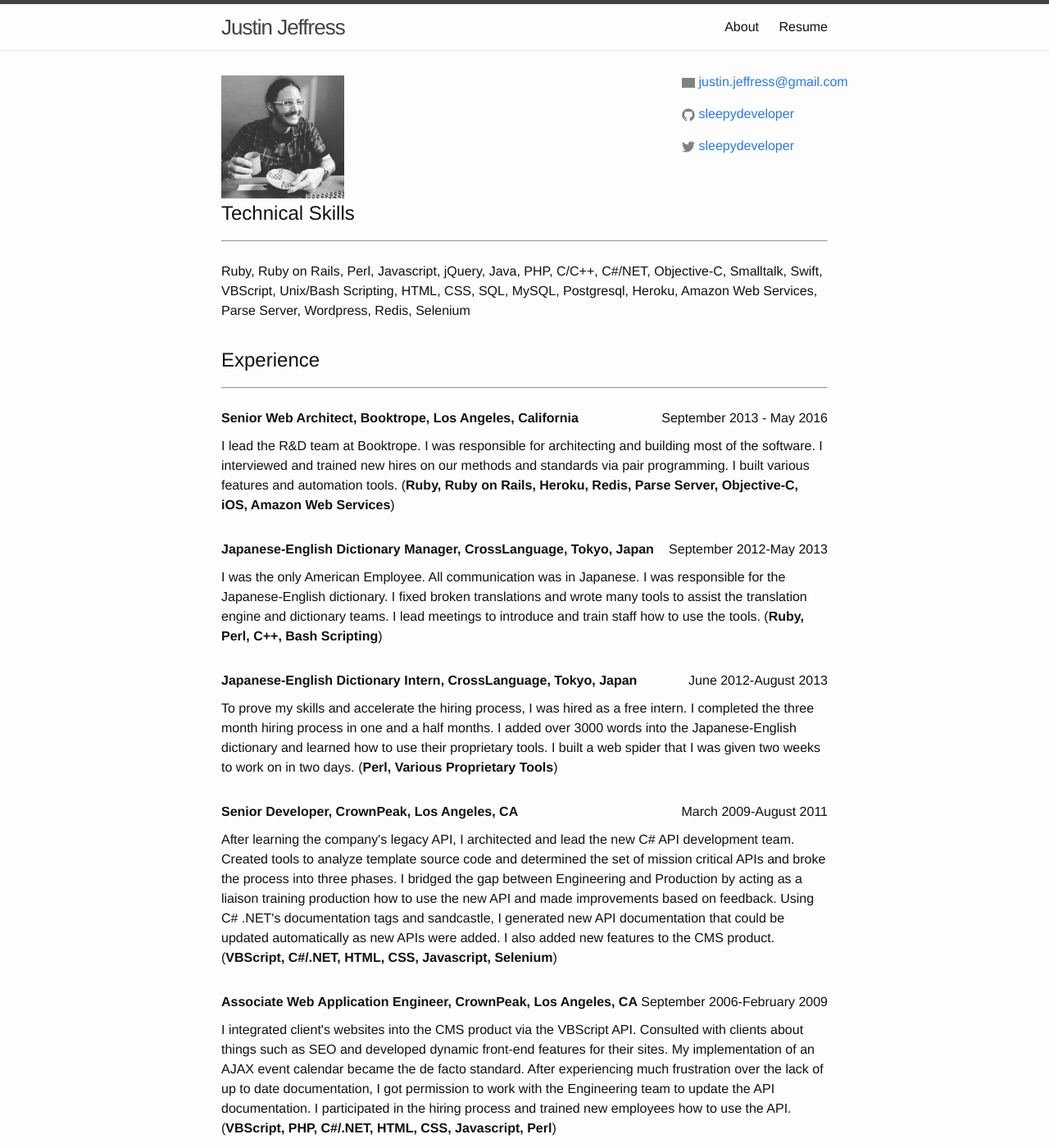
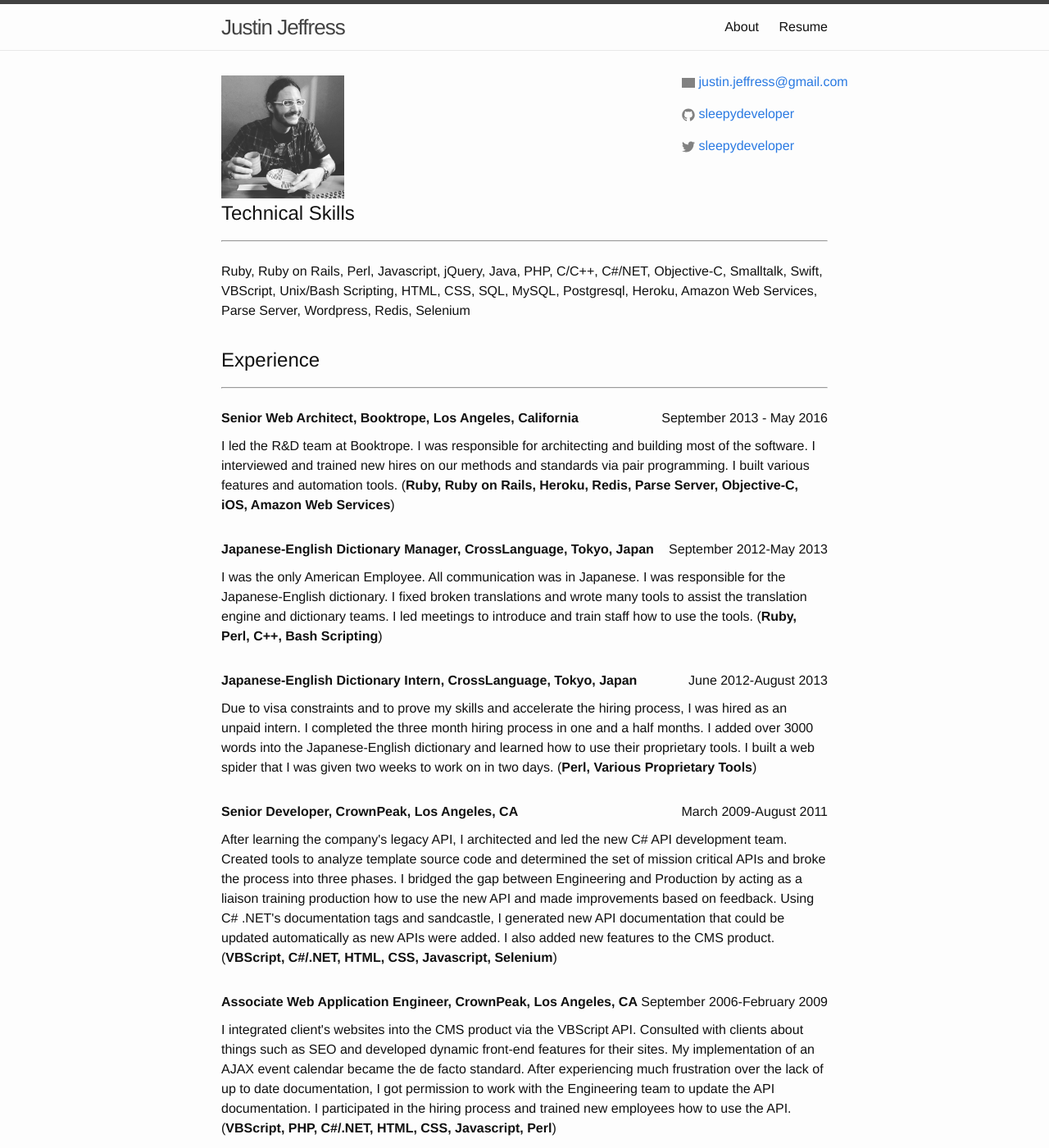
Before and after one commit to SleepyDeveloper/sleepydeveloper.github.io, a Jekyll site: the page built from resume.html, in a window 1280 px wide and 1400 px high. Shown: the whole window at 82% size. Built offline with Jekyll 4.4.1, drawn with Linux system fonts in a browser that asks for light colours.

Commit message:
Fixed wording

```diff
--- a/_data/work-experience.yml
+++ b/_data/work-experience.yml
@@ -2,28 +2,28 @@
   title: Senior Web Architect
   location: Los Angeles, California
   duration: September 2013 - May 2016
-  description: I lead the R&D team at Booktrope. I was responsible for architecting and building most of the software. I interviewed and trained new hires on our methods and standards via pair programming.  I built various features and automation tools.
+  description: I led the R&D team at Booktrope. I was responsible for architecting and building most of the software. I interviewed and trained new hires on our methods and standards via pair programming.  I built various features and automation tools.
   technologies:  Ruby, Ruby on Rails, Heroku, Redis, Parse Server, Objective-C, iOS, Amazon Web Services
 
 - company: CrossLanguage
   title: Japanese-English Dictionary Manager
   location: Tokyo, Japan
   duration: September 2012-May 2013
-  description: I was the only American Employee. All communication was in Japanese. I was responsible for the Japanese-English dictionary. I fixed broken translations and wrote many tools to assist the translation engine and dictionary teams.  I lead meetings to introduce and train staff how to use the tools.
+  description: I was the only American Employee. All communication was in Japanese. I was responsible for the Japanese-English dictionary. I fixed broken translations and wrote many tools to assist the translation engine and dictionary teams.  I led meetings to introduce and train staff how to use the tools.
   technologies: Ruby, Perl, C++, Bash Scripting
 
 - company: CrossLanguage
   title: Japanese-English Dictionary Intern
   location: Tokyo, Japan
   duration: June 2012-August 2013
-  description: To prove my skills and accelerate the hiring process, I was hired as a free intern. I completed the three month hiring process in one and a half months. I added over 3000 words into the Japanese-English dictionary and learned how to use their proprietary tools. I built a web spider that I was given two weeks to work on in two days.
+  description: Due to visa constraints and to prove my skills and accelerate the hiring process, I was hired as an unpaid intern. I completed the three month hiring process in one and a half months. I added over 3000 words into the Japanese-English dictionary and learned how to use their proprietary tools. I built a web spider that I was given two weeks to work on in two days.
   technologies: Perl, Various Proprietary Tools
 
 - company: CrownPeak
   title: Senior Developer
   location: Los Angeles, CA
   duration: March 2009-August 2011
-  description: After learning the company's legacy API, I architected and lead the new C# API development team. Created tools to analyze template source code and determined the set of mission critical APIs and broke the process into three phases. I bridged the gap between Engineering and Production by acting as a liaison training production how to use the new API and made improvements based on feedback. Using C# .NET's documentation tags and sandcastle, I generated new API documentation that could be updated automatically as new APIs were added. I also added new features to the CMS product.
+  description: After learning the company's legacy API, I architected and led the new C# API development team. Created tools to analyze template source code and determined the set of mission critical APIs and broke the process into three phases. I bridged the gap between Engineering and Production by acting as a liaison training production how to use the new API and made improvements based on feedback. Using C# .NET's documentation tags and sandcastle, I generated new API documentation that could be updated automatically as new APIs were added. I also added new features to the CMS product.
   technologies: VBScript, C#/.NET, HTML, CSS, Javascript, Selenium
 
 - company: CrownPeak
```
